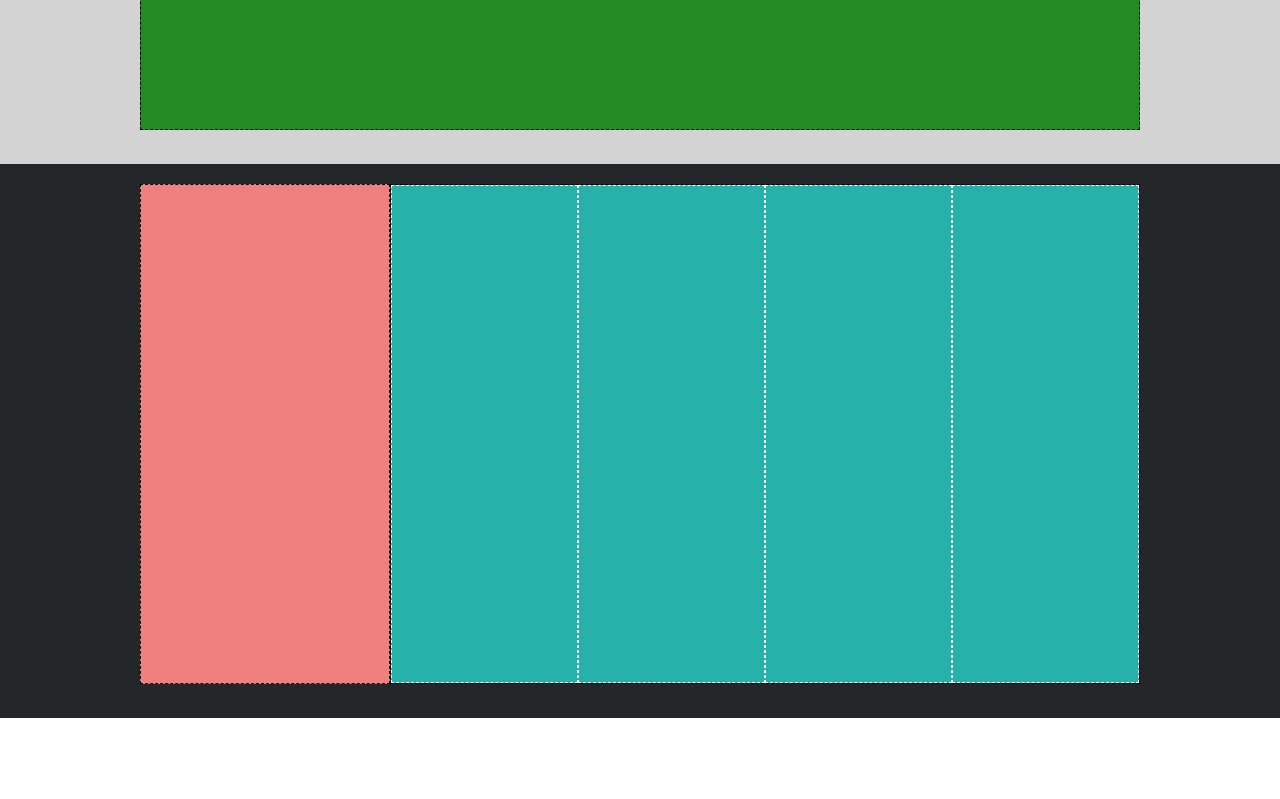
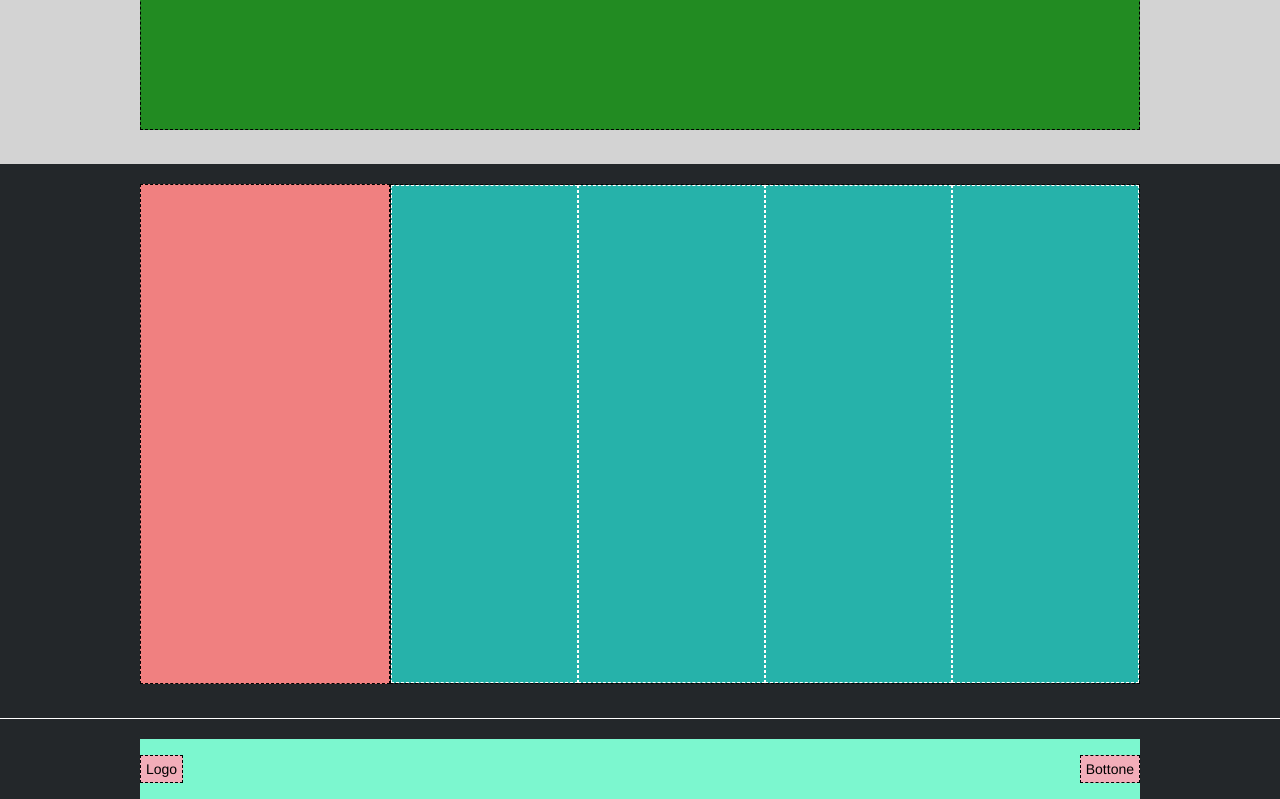
Before and after one commit to vitodursopettersson/htmlcss-struttura-discord, a plain HTML site: page index.html in a window 1280 px wide. Shown: the part 2330-3129 px from the top of the page. Before the commit the page ends 3048 px from the top, so only its background shows below. Drawn offline with Linux system fonts and the light colour scheme.

Commit message:
feat: footer

```diff
--- a/css/style.css
+++ b/css/style.css
@@ -140,6 +140,20 @@ Debug
     border: #ffffff dashed 1px;
 }
 
+.debug section.footer {
+    border-top: #ffffff solid 1px;
+}
+
+.debug section.footer .container {
+    background-color: #7CF7CF;
+    height: 60px;
+}
+
+.debug section.footer .container>* {
+    background-color: #F2ADB9;
+    padding: 5px;
+}
+
 /*
 ---------------
 Header
@@ -207,6 +221,8 @@ Footer
 ---------------
 */
 
+/* Menu Footer */
+
 footer .big-collumn {
     width: 25%;
 }
@@ -219,3 +235,14 @@ footer .group-small-collumn {
 footer .small-collumn {
     width: calc(100%/4);
 }
+
+/* Footer */
+
+section.footer {
+    padding: 20px 0px 0px
+}
+
+section.footer .container {
+    justify-content: space-between;
+    align-items: center;
+}
--- a/index.html
+++ b/index.html
@@ -84,6 +84,8 @@
 
     <!-- Footer -->
     <footer>
+
+        <!-- Menu footer -->
         <section>
             <div class="container">
                 <div class="big-collumn"></div>
@@ -95,6 +97,15 @@
                 </div>
             </div>
         </section>
+
+        <!-- End footer -->
+        <section class="footer">
+            <div class="container">
+                <div>Logo</div>
+                <div>Bottone</div>
+            </div>
+        </section>
+
     </footer>
 
 </body>
```
